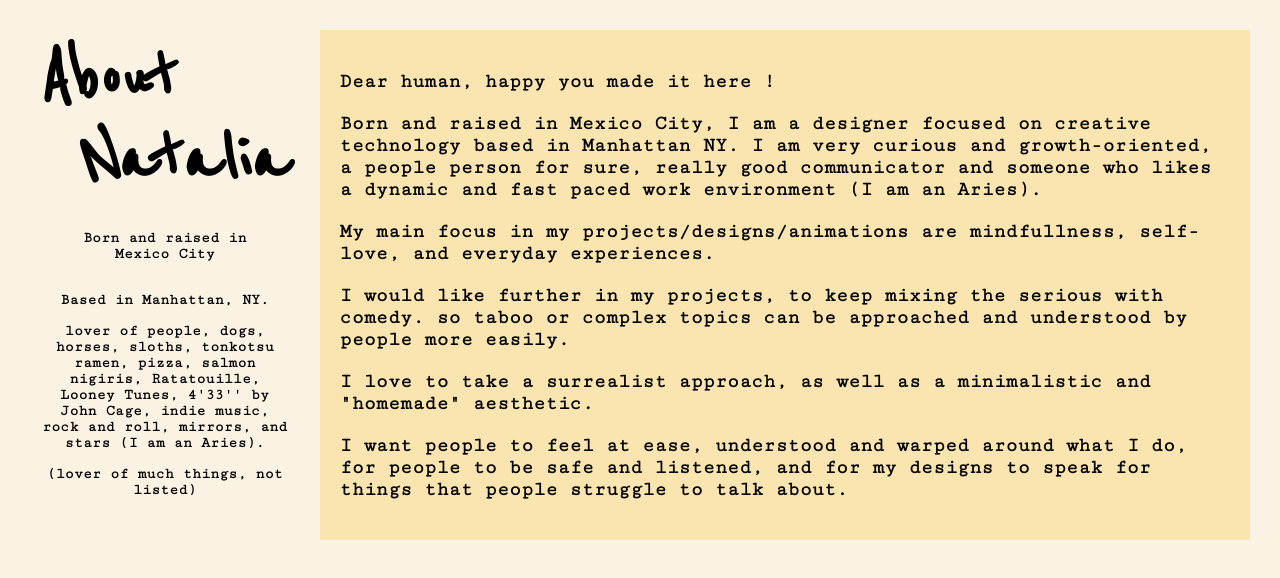
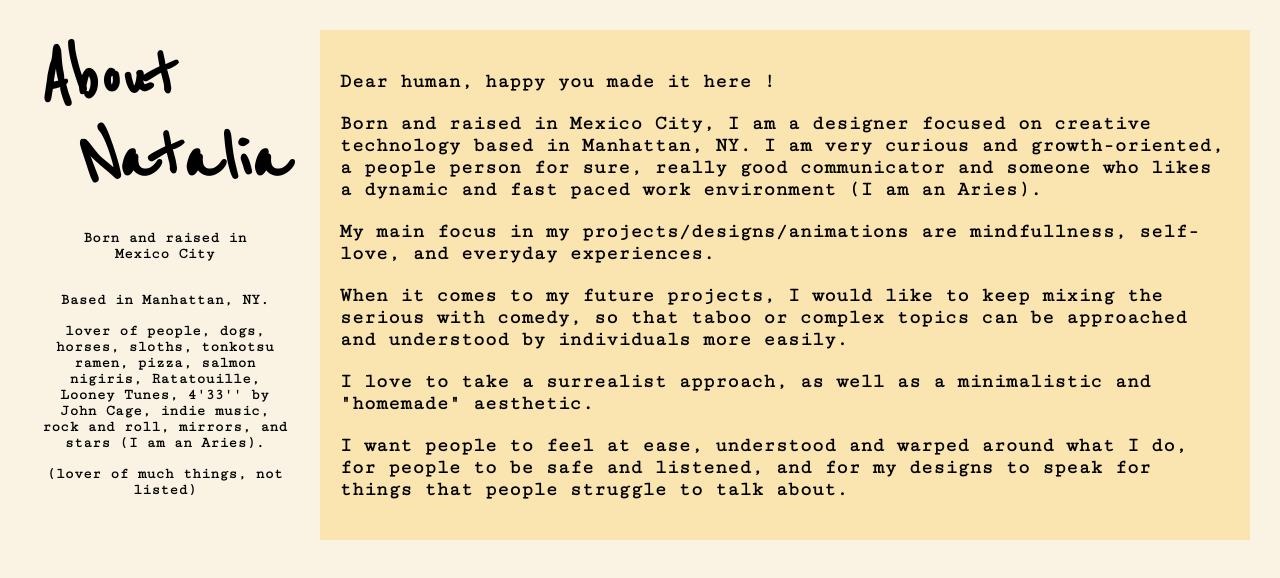
Before and after one commit to natcortina/natwebsite, a plain HTML site: page aboutme.html in a window 1280 px wide. Drawn offline with Linux system fonts and the light colour scheme.

Commit message:
about me

```diff
--- a/aboutme.html
+++ b/aboutme.html
@@ -36,12 +36,12 @@
    <p>Dear human, happy you made it here ! </p>
 
    <p> Born and raised in Mexico City, I am a designer focused on creative technology
-     based in Manhattan NY. I am very curious and growth-oriented, a people person for sure,
+     based in Manhattan, NY. I am very curious and growth-oriented, a people person for sure,
      really good communicator and someone who likes a dynamic and fast paced work environment (I am an Aries).  </p>
 
     <p>  My main focus in my projects/designs/animations are mindfullness, self-love, and everyday experiences. </p>
-   <p> I would like further in my projects, to keep mixing the serious with comedy.
-    so taboo or complex topics can be approached and understood by people more easily. </p>
+   <p> When it comes to my future projects, I would like to keep mixing the serious with comedy,
+    so that taboo or complex topics can be approached and understood by individuals more easily. </p>
 
    <p>  I love to take a surrealist approach, as well as a minimalistic and "homemade" aesthetic. </p>
 
```
